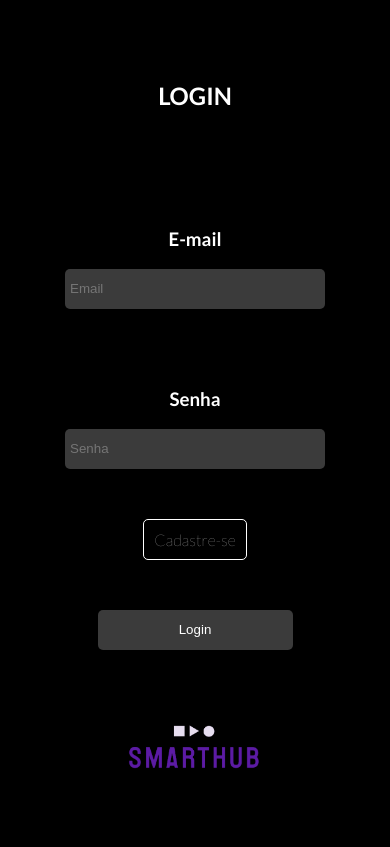
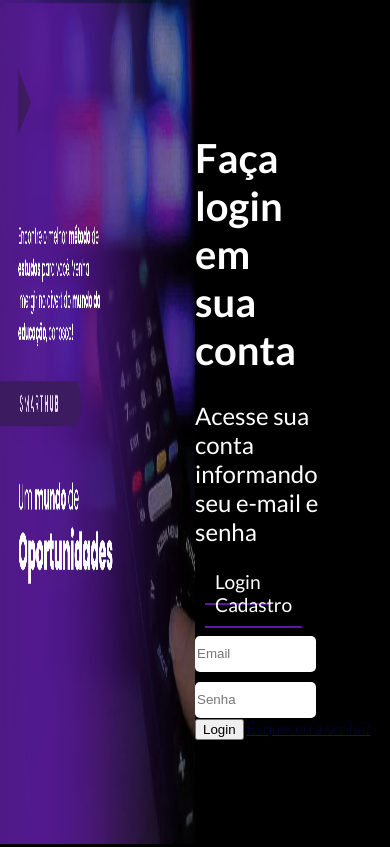
Before and after one commit to matheus-pestana/SENAI-SmartHub, a PHP site: page / in a window 390 px wide. Before the commit the page ends 769 px from the top, so only its background shows below. Run offline with PHP 8.4, Linux system fonts and the light colour scheme.

Commit message:
correção em bug da responsividade da imagem da tela de login, implementação de feedback ao estar logado.

```diff
--- a/assets/css/home.css
+++ b/assets/css/home.css
@@ -29,6 +29,7 @@ body {
 
 .logo {
     width: 140px;
+    cursor: url("../img/cursor.png"), auto;
 }
 
 #navbar__itens {
@@ -48,6 +49,7 @@ body {
     color: #5A19A0;
     border-bottom: 3px solid #5A19A0;
     transition: 0.3s;
+    cursor: url("../img/cursor.png"), auto;
 }
 
 #apresentacao {
--- a/assets/css/login.css
+++ b/assets/css/login.css
@@ -4,121 +4,79 @@ body {
     font-style: normal;
     padding: 0;
     margin: 0;
+    background-color: black;
+    width: 100%;
+    height: 100%;
+    overflow-x: hidden;
+    overflow-y: hidden;
 }
 
 #container__content {
+    display: flex;
+    justify-content: space-between;
+}
+
+.backgroundimage {
+    width: 50vw;
     height: 100vh;
-    background-color: black;
 }
 
 #container__login {
-    height: 100vh;
+    width: 50%;
     display: flex;
     justify-content: center;
-    text-align: center;
-    margin: 0 auto;
+    align-items: center;
+}
+
+.form {
 
 }
 
-.form {
-    display: flex;
-    flex-direction: column;
-    justify-content: space-evenly;
+.login_title,
+.login_text {
+    color: white;
 }
 
-.logo {
-    width: 40%;
-    margin: 0 auto;
+.login_title {
+    width: 60%;
+    font-size: 2.5em;
+    font-weight: 700;
 }
 
-h1, h2, h3, a {
-    color: white;
-    text-decoration: none;
+.login_text {
+    width: 70%;
+    font-size: 1.5em;
+    font-weight: 500;
 }
 
-#email, #senha {
-    width: 250px;
-    height: 30px;
-    background-color: #3B3B3B;
-    color: white;
-    border-radius: 5px;
-    border: none;
-    padding: 5px;
+#alts {
+    margin-bottom: 10px;
 }
 
+.index,
 .cadastro {
+    font-size: 1.2rem;
+    font-weight: 500;
+    text-decoration: none;
+    color: white;
+    border-bottom: 2px solid #5A19A0;
     padding: 10px;
-    border: solid 1px white;
-    border-radius: 5px;
+    margin: 10px;
+    transition: .2s
+}
+
+.index:hover,
+.cadastro:hover {
+    color: #5A19A0;
+    border-bottom: 5px solid #5A19A0;
     transition: .2s;
 }
 
-.cadastro:hover {
-    background-color: white;
-    color: black;
-    transition: .2s;
-}
-
-.Button-Login{
-    cursor: pointer;
-    background-color: #3b3b3b;
-    color: white;
+.email_input,
+.senha_input {
+    width: 60%;
+    height: 4vh;
     border: none;
     border-radius: 5px;
-    padding: 5px;
-    width: 50%;
-    height: 40px;
-    transition: .2s;
+    margin-top: 10px;
 }
-
-.Button-Login:hover {
-    background-color: white;
-    color: black;
-    transition: .2s;
-
-}
-
-#background_image {
-    display: none;
-}
-
-@media screen and (min-width: 1280px) {
-    #container__content {
-        display: flex;
-    }
-
-    #container__login {
-        width: 40%;
-    }
-
-    #background_image {
-        background-image: url(../img/galaxy.gif);
-        background-repeat: no-repeat;
-        background-size: cover;
-        width: 60%;
-        display: flex;
-        flex-direction: column;
-        justify-content: space-around;
-        align-items: center;
-        text-align: justify;
-    }
-
-    #background_image h2 {
-        width: 50%;
-        text-align: justify;
-    }
-
-    #background_image a {
-        padding: 10px;
-        border: 1px solid white;
-        border-radius: 5px;
-        font-weight:400;
-        transition: .2s;
-    }
-
-    #background_image a:hover {
-        background-color: white;
-        color: black;
-        transition: .2s;
-    }
-}
--- a/fale.php
+++ b/fale.php
@@ -42,6 +42,7 @@ if ($_SERVER["REQUEST_METHOD"] == "POST") {
 </head>
 
 <body>
+
     <main>
         <h1>Em que podemos ajudá-lo hoje?</h1>
 
@@ -74,11 +75,10 @@ if ($_SERVER["REQUEST_METHOD"] == "POST") {
             </div>
     </main>
 
-
     <?php
 
-    if (isset($_SESSION['adm_id']) && $_SESSION['adm_id'] == true) {
-        echo '<a href="solicitacoes.php">Ver solicitações</a>';
+    if (isset($_SESSION['adm_id']) == true) {
+        echo '<a class="solicitacoes" href="solicitacoes.php">Ver solicitações</a>';
     }
     ?>
 
--- a/index.php
+++ b/index.php
@@ -61,39 +61,34 @@ if ($_SERVER['REQUEST_METHOD'] === 'POST') {
 <body>
 
     <div id="container__content">
+
+        <div id="login_background">
+            <img class="backgroundimage" src="assets/img/login_background.png">
+        </div>
+
         <div id="container__login">
             <form class="form" action="" method="POST">
-                <div id="container__h2">
-                    <h2 class="login">LOGIN</h2><br>
+                    <h1 class="login_title">Faça login em sua conta</h1>
+                    <p class="login_text">Acesse sua conta informando seu e-mail e senha</p>
+
+                <div id="alts">
+                    <a href="index.php" class="index">Login</a>
+                    <a href="cadastro.php" class="cadastro">Cadastro</a>
                 </div>
 
-                <div id="container__email">
-                    <h3 class="E-mail">E-mail</h3>
-                    <input type="email" class="Hr2" id="email" name="email" placeholder="Email" required>
-                </div>
-
-                <div id="container__senha">
-                    <h3 class="Password">Senha</h3>
-                    <input type="password" class="Hr3" id="senha" name="senha" placeholder="Senha" required>
-                </div>
-
-                <div id="alts">
-                    <a href="cadastro.php" class="cadastro">Cadastre-se</a>
+                <div id="inputs">
+                    <input type="email" class="email_input" id="email" name="email" placeholder="Email" required>
+                    <input type="password" class="senha_input" id="senha" name="senha" placeholder="Senha" required>
                 </div>
 
                 <div id="Buttonitr">
                     <input class="Button-Login" type="submit" value="Login"></input>
+                    <a href="redefinir.php">Esqueceu a senha?</a>
                 </div>
 
-                <img src="assets/img/logo.png" class="logo">
             </form>
         </div>
 
-        <div id="background_image">
-            <h1>Um mundo de oportunidades</h1>
-            <h2>Encontre o melhor método de estudos para você. Venha interagir no divertido mundo da educação, conosco!</h2>
-            <a href="home.php">Conheça nosso serviço.</a>
-        </div>
     </div>
 
     <footer>
```
Also changed, not shown: assets/css/fale.css (+10 -0 lines), confirmacao.php (+8 -0 lines), home.php (+18 -0 lines), assets/img/carrossel.jpg (deleted), assets/img/carrossel1.jpg (deleted), assets/img/carrossel2.jpg (deleted), assets/img/cartas.jpg (deleted), assets/img/cursor.png, assets/img/galaxy.gif (deleted), assets/img/login_background.png (added), assets/img/moleculas.png (deleted), assets/img/options.png (deleted), assets/img/sol.png (deleted), 1 other file.
